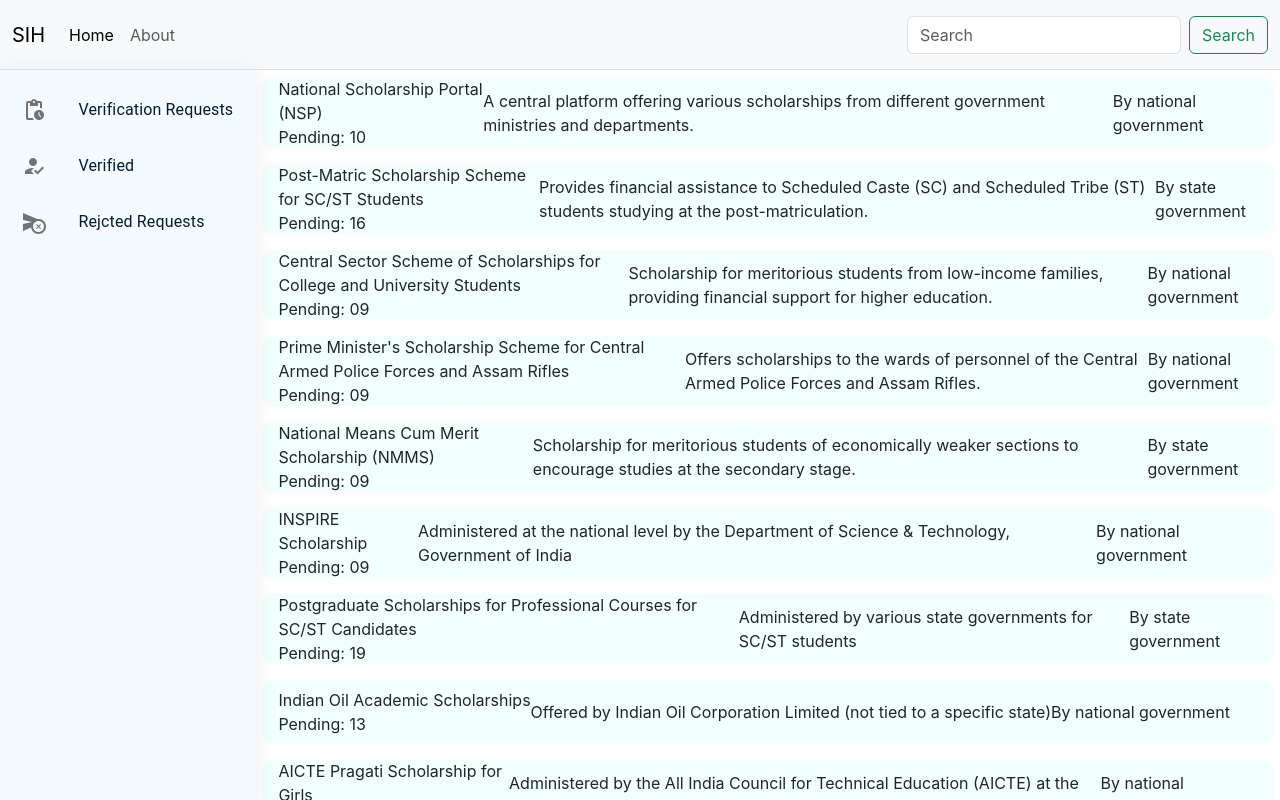
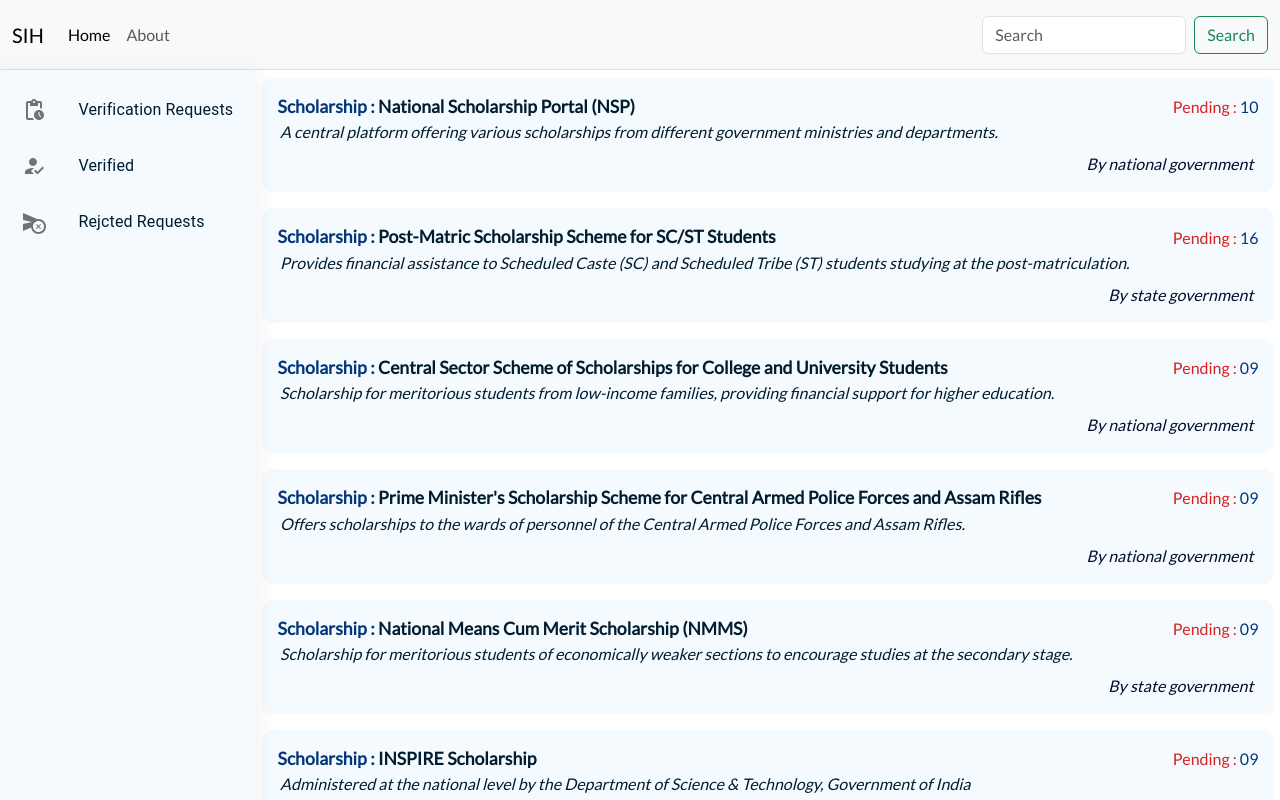
Before and after one commit to Nishanta007/sih-prototype, a React (Create React App) app: page / in a window 1280 px wide. Both pictures are taken after a click on the item "Verification Requests". Built offline with nearby package versions, Linux system fonts and the light colour scheme.

Commit message:
dashboard phase 1 completed

```diff
--- a/public/index.html
+++ b/public/index.html
@@ -11,15 +11,33 @@
     />
     <link rel="apple-touch-icon" href="%PUBLIC_URL%/logo192.png" />
     <link rel="manifest" href="%PUBLIC_URL%/manifest.json" />
-    <link href="https://cdn.jsdelivr.net/npm/bootstrap@5.3.0/dist/css/bootstrap.min.css" rel="stylesheet" integrity="sha384-9ndCyUaIbzAi2FUVXJi0CjmCapSmO7SnpJef0486qhLnuZ2cdeRhO02iuK6FUUVM" crossorigin="anonymous">
-    <link rel="preconnect" href="https://fonts.googleapis.com">
-<link rel="preconnect" href="https://fonts.gstatic.com" crossorigin>
-<link href="https://fonts.googleapis.com/css2?family=Poppins:wght@500&display=swap" rel="stylesheet">
-    <title>React App</title>
+    <link
+      href="https://cdn.jsdelivr.net/npm/bootstrap@5.3.0/dist/css/bootstrap.min.css"
+      rel="stylesheet"
+      integrity="sha384-9ndCyUaIbzAi2FUVXJi0CjmCapSmO7SnpJef0486qhLnuZ2cdeRhO02iuK6FUUVM"
+      crossorigin="anonymous"
+    />
+    <link rel="preconnect" href="https://fonts.googleapis.com" />
+    <link rel="preconnect" href="https://fonts.gstatic.com" crossorigin />
+    <link
+      href="https://fonts.googleapis.com/css2?family=Poppins:wght@500&display=swap"
+      rel="stylesheet"
+    />
+    <link rel="preconnect" href="https://fonts.googleapis.com" />
+    <link rel="preconnect" href="https://fonts.gstatic.com" crossorigin />
+    <link
+      href="https://fonts.googleapis.com/css2?family=Lato&display=swap"
+      rel="stylesheet"
+    />
+    <title>institution/state scholarship website</title>
   </head>
   <body>
     <noscript>You need to enable JavaScript to run this app.</noscript>
     <div id="root"></div>
   </body>
-  <script src="https://cdn.jsdelivr.net/npm/bootstrap@5.3.0/dist/js/bootstrap.bundle.min.js" integrity="sha384-geWF76RCwLtnZ8qwWowPQNguL3RmwHVBC9FhGdlKrxdiJJigb/j/68SIy3Te4Bkz" crossorigin="anonymous"></script>
+  <script
+    src="https://cdn.jsdelivr.net/npm/bootstrap@5.3.0/dist/js/bootstrap.bundle.min.js"
+    integrity="sha384-geWF76RCwLtnZ8qwWowPQNguL3RmwHVBC9FhGdlKrxdiJJigb/j/68SIy3Te4Bkz"
+    crossorigin="anonymous"
+  ></script>
 </html>
--- a/src/MyComponents/List_phase1.jsx
+++ b/src/MyComponents/List_phase1.jsx
@@ -6,14 +6,12 @@
   return (
     <>
       <div className="list1">
-        <ListItem >
           <div className="first">
-            <div className="name">{props.name}</div>
-            <div className="count">Pending: {props.no}</div>
+            <div className="name"><span>Scholarship :</span> {props.name}</div>
+            <div className="count">Pending : <span>{props.no}</span></div>
           </div>
           <div className="desc">{props.description}</div>
           <div className="govt">By {props.state} government</div>
-        </ListItem>
       </div>
     </>
   );
--- a/src/Pages/Dashboard.css
+++ b/src/Pages/Dashboard.css
@@ -2,6 +2,7 @@
     margin: 0;
     padding: 0;
     box-sizing: border-box;
+    font-family: 'Lato', sans-serif;;
 }
 
 :root {
@@ -60,10 +61,54 @@
 /* List1 start */
 .list1 {
     width: 100%;
-    height: 70px;
     margin: 0.5rem auto;
     display: flex;
-    /* border: 1px solid red; */
+    align-items: center;
+    justify-content: center;
+    flex-direction: column;
     border-radius: 10px;
-    background-color: #e0fffa71;
+    background-color: var(--background);
 }
+
+.list1 .first {
+    display: flex;
+    align-items: center;
+    justify-content: space-between;
+    width: 97%;
+    margin: 1rem 0 0 0;
+}
+
+.list1 .first .name {
+    font-size: 1.1rem;
+    font-weight: 600;
+    color: var(--text);
+    text-shadow: 0px 1px 20px 10px rgba(0,0,0,0.05);
+}
+.list1 .first span {
+    color: rgb(2, 54, 122);
+}
+
+.list1 .first .count {
+    color: rgba(211, 2, 2, 0.884);
+}
+
+.list1 .desc {
+    display: flex;
+    align-items: center;
+    justify-content: flex-start;
+    width: 96.5%;
+    margin: 0 0 0.5rem 0;
+    color: var(--text);
+    font-style: italic;
+    font-weight: 500;
+}
+
+.list1 .govt {
+    width: 96%;
+    display: flex;
+    align-items: center;
+    justify-content: flex-end;
+    color: rgb(1, 16, 44);
+    font-style: oblique;
+    margin: 0 0 1rem 0;
+}
```
